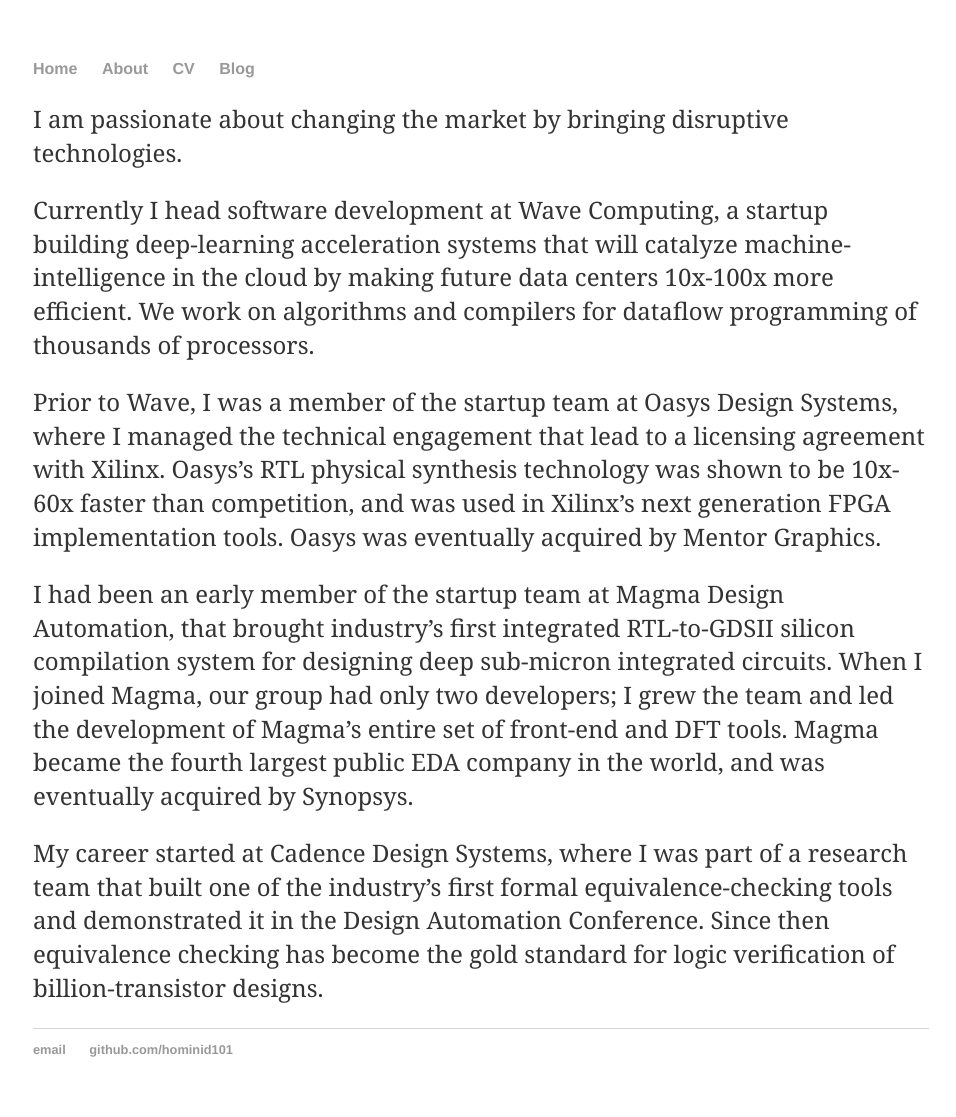
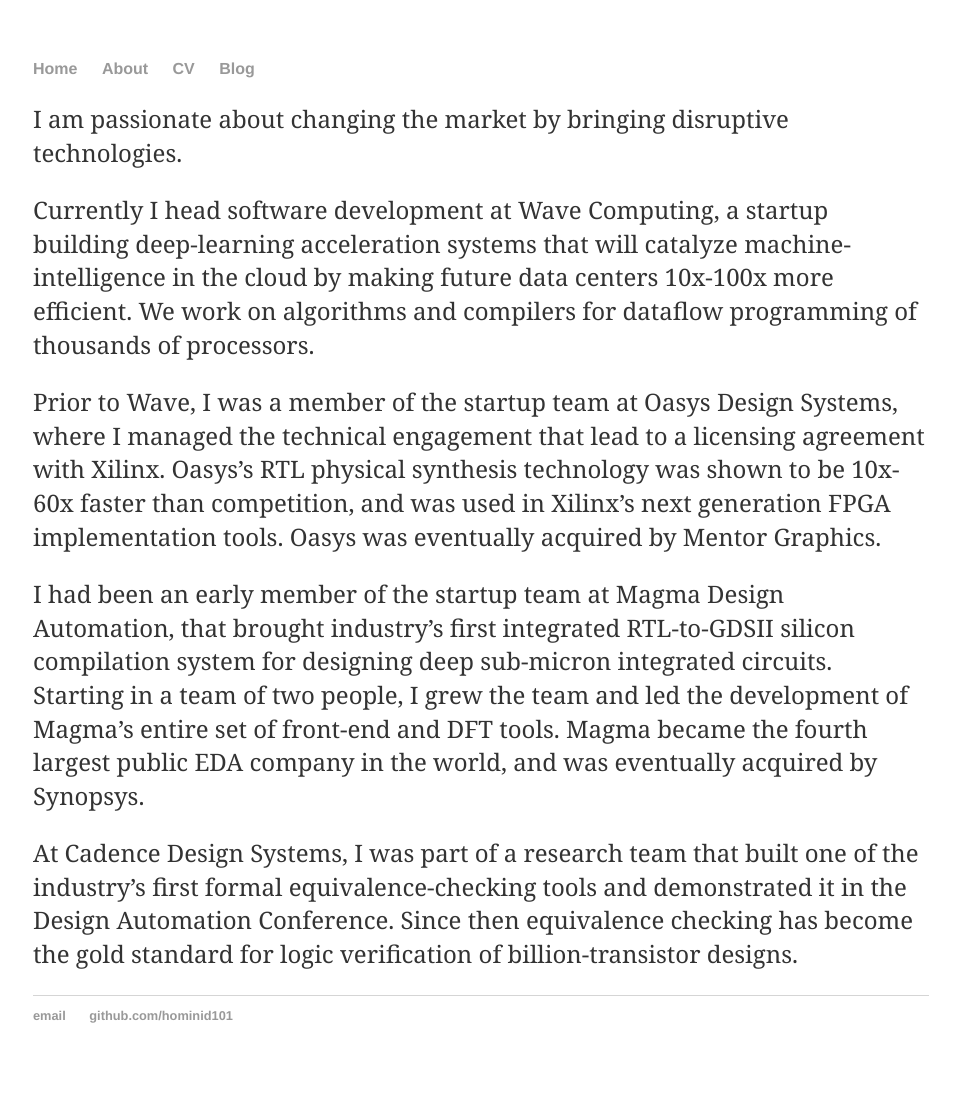
Before and after one commit to hominid101/hominid101.github.io, a Jekyll site: the page built from about/index.html, in a window 1280 px wide. Shown: the whole page, without its empty margins (159-1115 px from the left). Built offline with Jekyll 4.4.1, drawn with Linux system fonts in a browser that asks for light colours; after the commit the page ends 1083 px from its top, so only the background shows below that.

Commit message:
Update index.html

```diff
--- a/about/index.html
+++ b/about/index.html
@@ -13,9 +13,9 @@
 Prior to Wave, I was a member of the startup team at Oasys Design Systems, where I managed the technical engagement that lead to a licensing agreement with Xilinx. Oasys’s RTL physical synthesis technology was shown to be 10x-60x faster than competition, and was used in Xilinx’s next generation FPGA implementation tools. Oasys was eventually acquired by Mentor Graphics.
 </p>
 <p>
-I had been an early member of the startup team at Magma Design Automation, that brought industry’s first integrated RTL-to-GDSII silicon compilation system for designing deep sub-micron integrated circuits. When I joined Magma, our group had only two developers; I grew the team and led the development of Magma’s entire set of front-end and DFT tools. Magma became the fourth largest public EDA company in the world, and was eventually acquired by Synopsys.
+I had been an early member of the startup team at Magma Design Automation, that brought industry’s first integrated RTL-to-GDSII silicon compilation system for designing deep sub-micron integrated circuits. Starting in a team of two people, I grew the team and led the development of Magma’s entire set of front-end and DFT tools. Magma became the fourth largest public EDA company in the world, and was eventually acquired by Synopsys.
 </p>
 <p>
-My career started at Cadence Design Systems, where I was part of a research team that built one of the industry’s first formal equivalence-checking tools and demonstrated it in the Design Automation Conference. Since then equivalence checking has become the gold standard for logic verification of billion-transistor designs.
+At Cadence Design Systems, I was part of a research team that built one of the industry’s first formal equivalence-checking tools and demonstrated it in the Design Automation Conference. Since then equivalence checking has become the gold standard for logic verification of billion-transistor designs.
 </p>
 </div><!-- /.blurb -->
```
